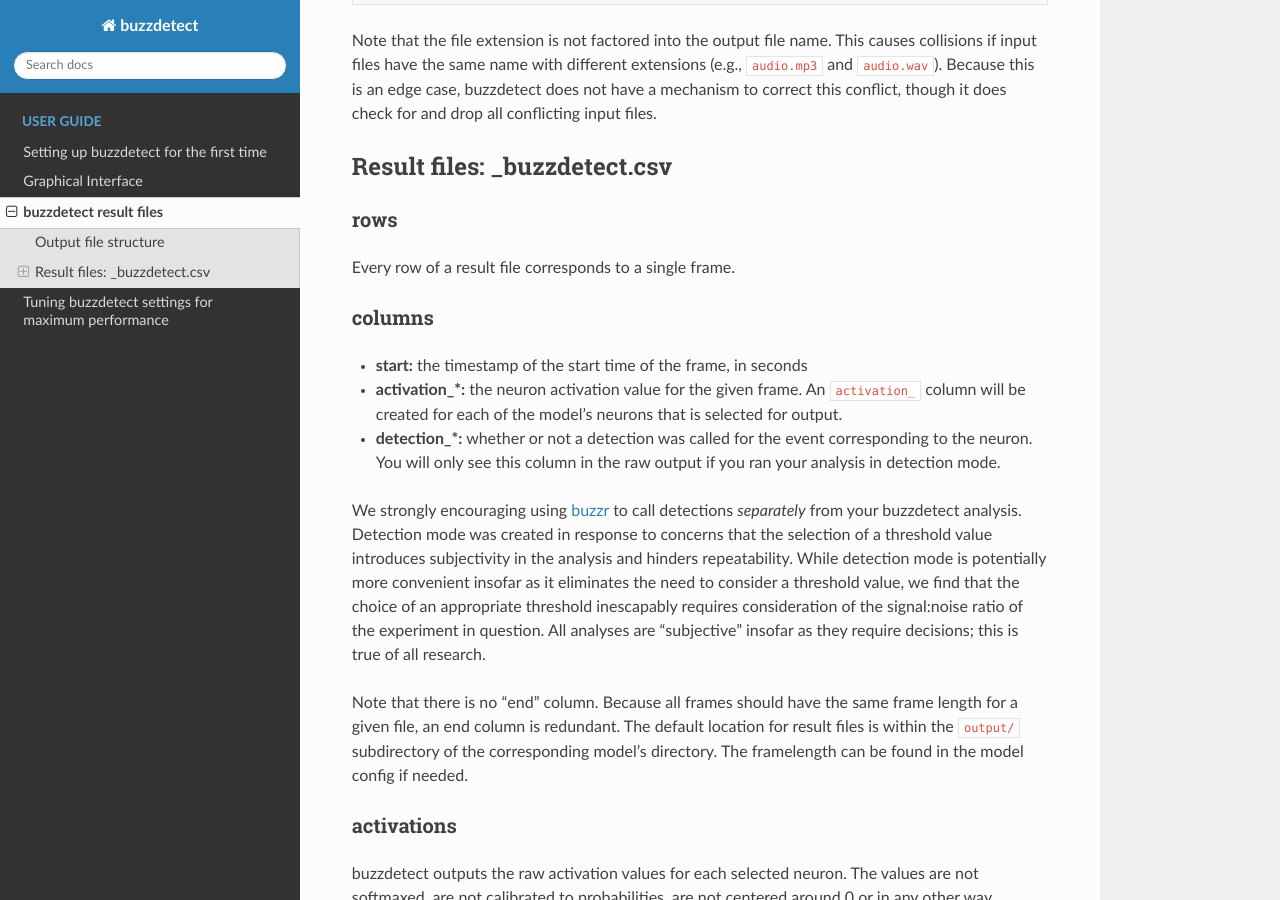
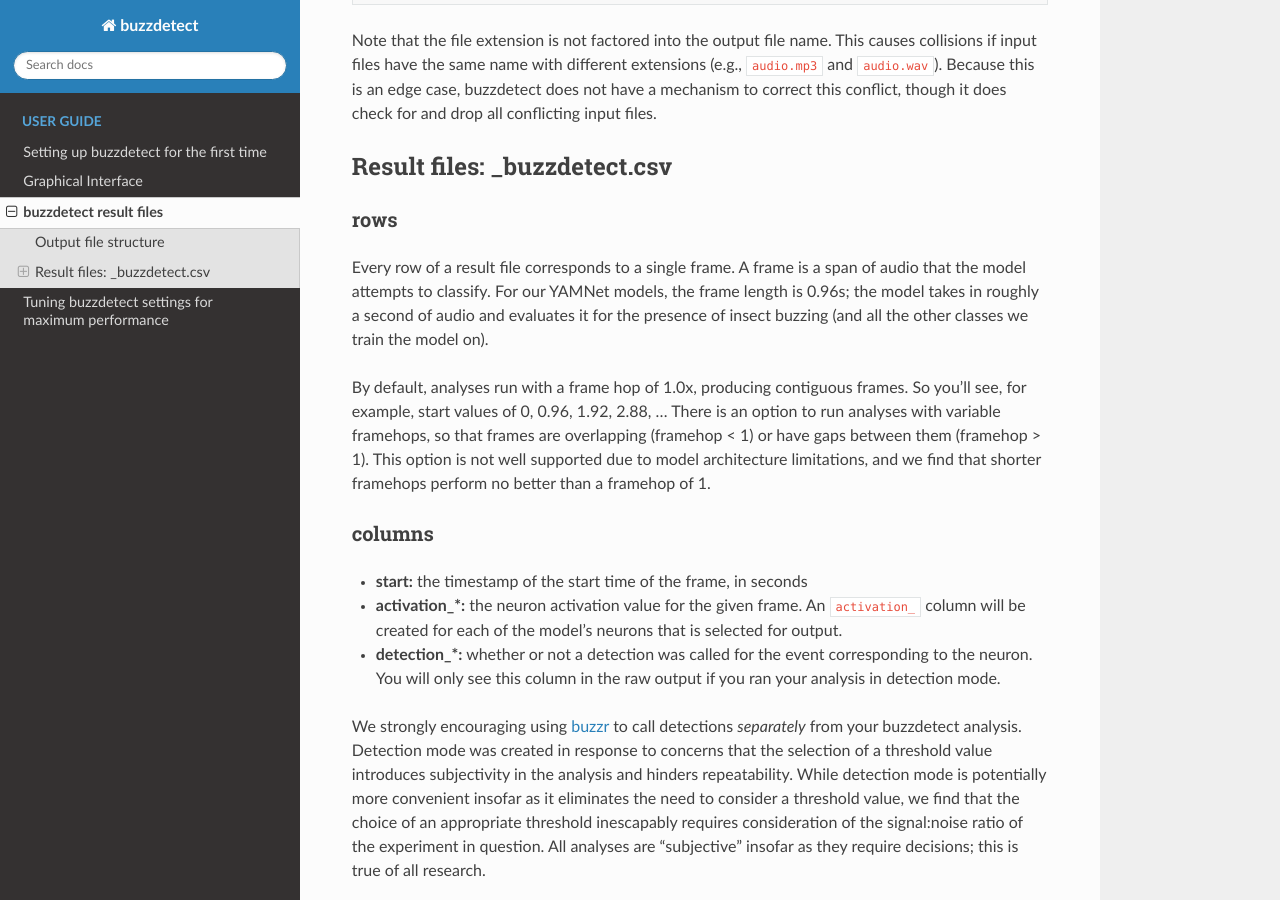
Before and after one commit to OSU-Bee-Lab/buzzdetect, a Sphinx documentation site: the page built from docs/source/result_files.rst, in a window 1280 px wide and 900 px high, scrolled down 877 px. Built offline with Sphinx 7.4.7 and the Read the Docs theme 3.1.0, drawn with Linux system fonts in a browser that asks for light colours; pages that are not in the unit, such as notebooks, are missing from menus.

Commit message:
update docs

```diff
--- a/docs/source/result_files.rst
+++ b/docs/source/result_files.rst
@@ -55,6 +55,16 @@
 rows
 ^^^^^
 Every row of a result file corresponds to a single frame.
+A frame is a span of audio that the model attempts to classify.
+For our YAMNet models, the frame length is 0.96s; the model takes in
+roughly a second of audio and evaluates it for the presence of
+insect buzzing (and all the other classes we train the model on).
+
+By default, analyses run with a frame hop of 1.0x, producing contiguous frames.
+So you'll see, for example, start values of 0, 0.96, 1.92, 2.88, ...
+There is an option to run analyses with variable framehops, so that frames are overlapping (framehop < 1)
+or have gaps between them (framehop > 1). This option is not well supported due to model architecture limitations,
+and we find that shorter framehops perform no better than a framehop of 1.
 
 columns
 ^^^^^^^^^
```
